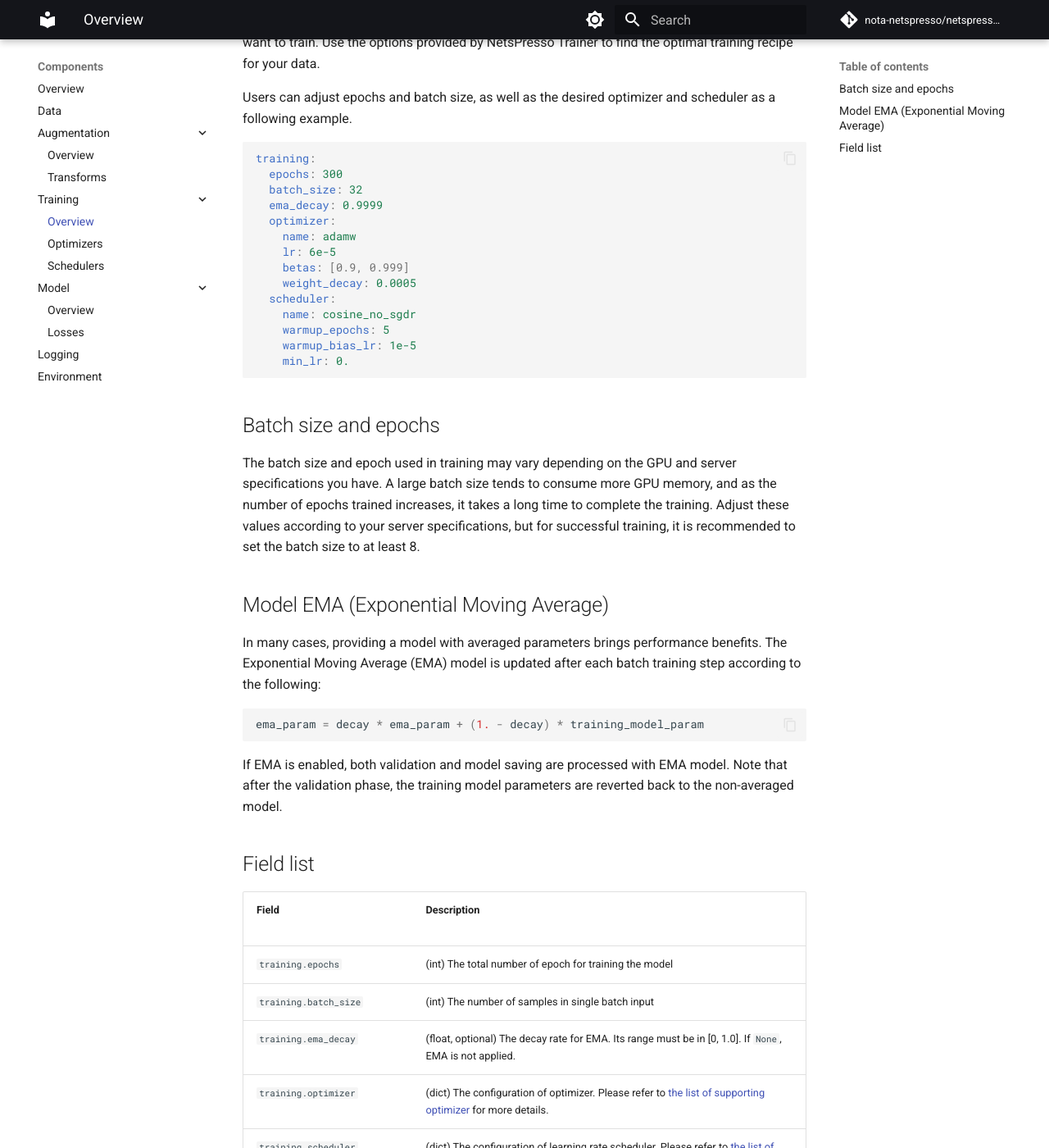
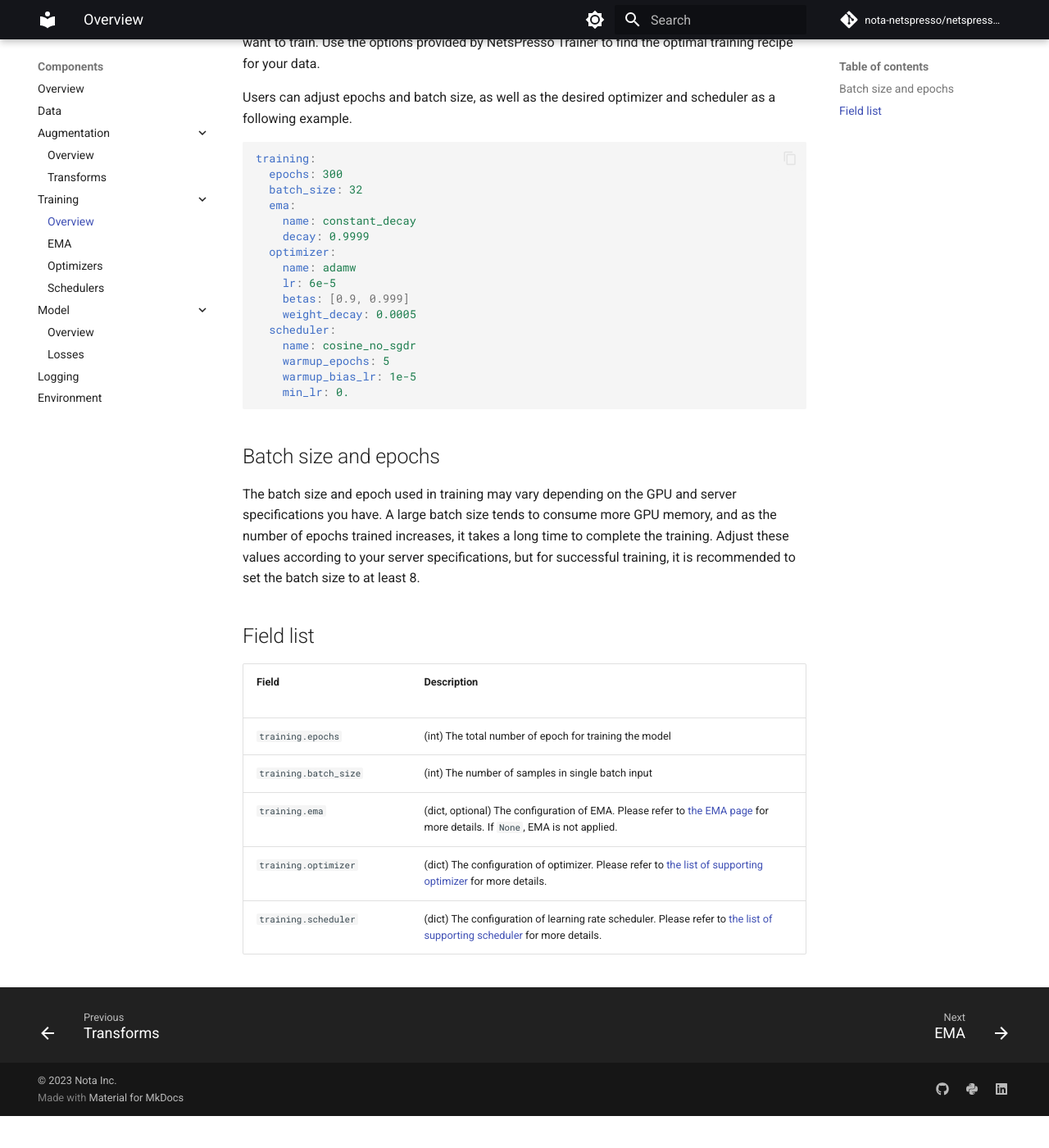
Before and after one commit to Nota-NetsPresso/netspresso-trainer, an MkDocs documentation site: the page built from docs/components/training/overview.md, in a window 1280 px wide and 1400 px high, scrolled down 363 px. Shown: the whole window at 82% size. Built offline with MkDocs 1.6.1 and Material for MkDocs 9.7.7, drawn with Linux system fonts in a browser that asks for light colours; comment, search, counter and statistics services are not loaded; after the commit the page ends 1724 px from its top, so only the background shows below that.

Commit message:
Update docs

````diff
--- a/docs/components/training/overview.md
+++ b/docs/components/training/overview.md
@@ -8,7 +8,9 @@
 training:
   epochs: 300
   batch_size: 32
-  ema_decay: 0.9999
+  ema:
+    name: constant_decay
+    decay: 0.9999
   optimizer:
     name: adamw
     lr: 6e-5
@@ -26,23 +28,12 @@
 The batch size and epoch used in training may vary depending on the GPU and server specifications you have. A large batch size tends to consume more GPU memory, and as the number of epochs trained increases, it takes a long time to complete the training.
 Adjust these values according to your server specifications, but for successful training, it is recommended to set the batch size to at least 8.
 
-## Model EMA (Exponential Moving Average)
-
-In many cases, providing a model with averaged parameters brings performance benefits. The Exponential Moving Average (EMA) model is updated after each batch training step according to the following:
-
-```python
-ema_param = decay * ema_param + (1. - decay) * training_model_param
-```
-
-If EMA is enabled, both validation and model saving are processed with EMA model. Note that after the validation phase, the training model parameters are reverted back to the non-averaged model.
-
-
 ## Field list
 
 | Field <img width=200/> | Description |
 |---|---|
 | `training.epochs` | (int) The total number of epoch for training the model |
 | `training.batch_size` | (int) The number of samples in single batch input |
-| `training.ema_decay` | (float, optional) The decay rate for EMA. Its range must be in [0, 1.0]. If `None`, EMA is not applied. |
+| `training.ema` | (dict, optional) The configuration of EMA. Please refer to [the EMA page](./ema.md) for more details. If `None`, EMA is not applied. |
 | `training.optimizer` | (dict) The configuration of optimizer. Please refer to [the list of supporting optimizer](./optimizers.md) for more details. |
 | `training.scheduler` | (dict) The configuration of learning rate scheduler. Please refer to [the list of supporting scheduler](./schedulers.md) for more details. |
--- a/mkdocs.yml
+++ b/mkdocs.yml
@@ -168,6 +168,7 @@
       - Transforms: components/augmentation/transforms.md
     - Training:
       - Overview: components/training/overview.md
+      - EMA: components/training/ema.md
       - Optimizers: components/training/optimizers.md
       - Schedulers: components/training/schedulers.md
     - Model:
````
Also changed, not shown: docs/components/training/ema.md (added, +59 -0 lines).
